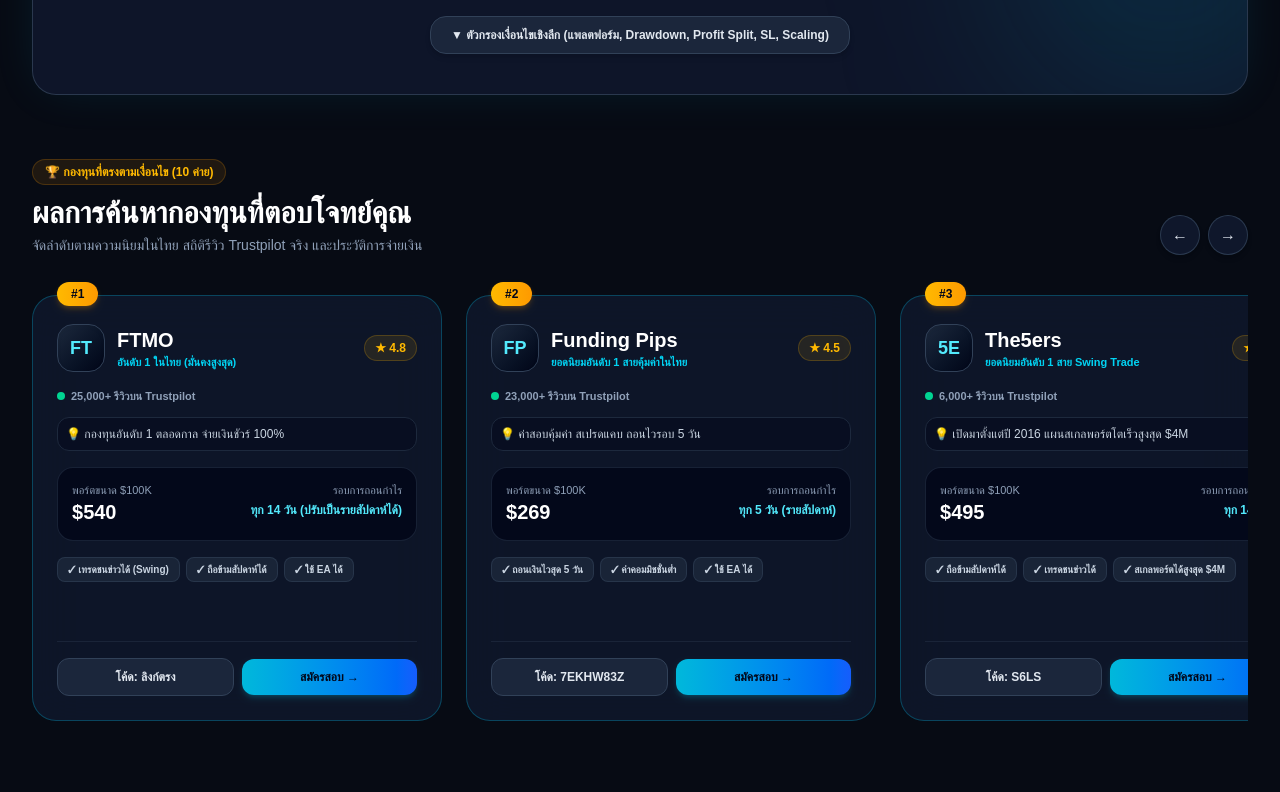
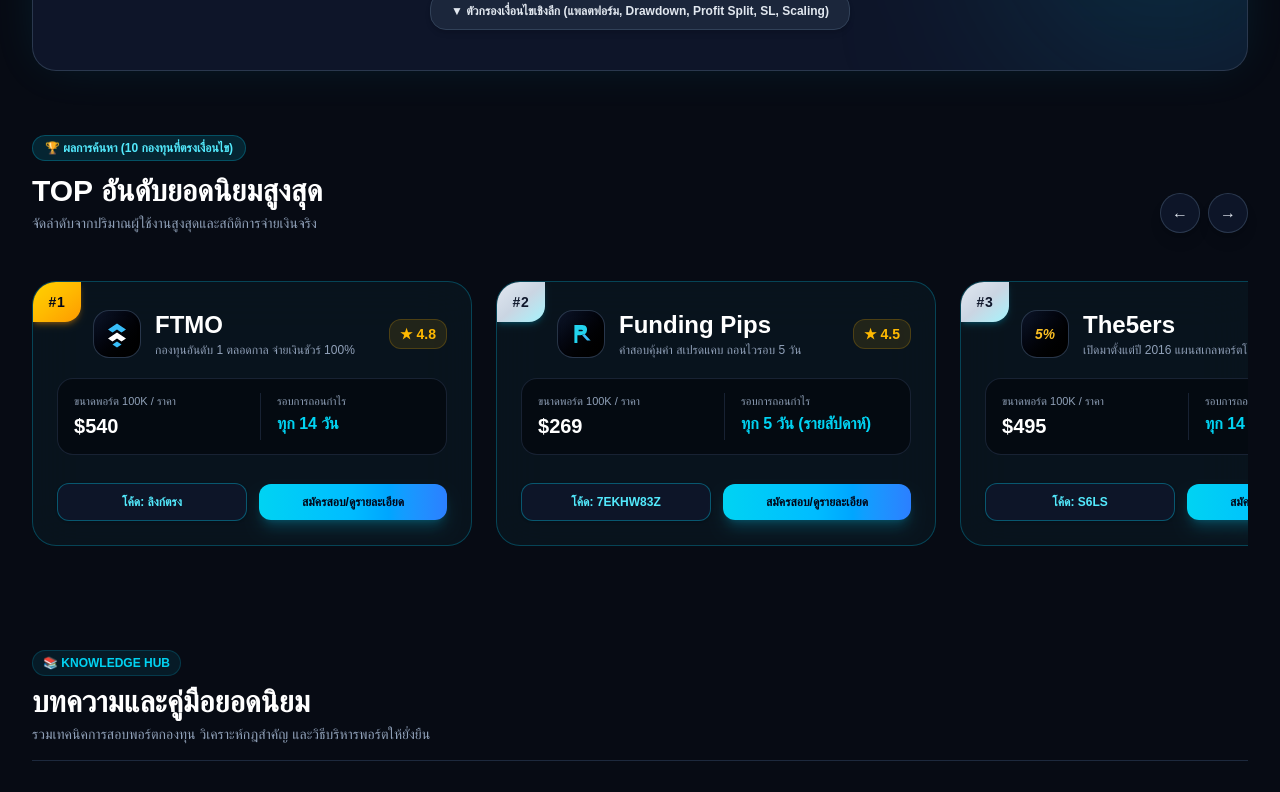
Before and after one commit to jirawat1992/prophubthai, a Next.js app: page / in a window 1280 px wide. Shown: the part 880-1672 px from the top of the page. Built offline with nearby package versions, Linux system fonts and the light colour scheme.

Commit message:
connect reactive filter logic with prop firms list

```diff
--- /dev/null
+++ b/app/components/FirmLogo.tsx
@@ -0,0 +1,155 @@
+interface FirmLogoProps {
+  id: string;
+}
+
+export default function FirmLogo({ id }: FirmLogoProps) {
+  switch (id) {
+    case "ftmo":
+      return (
+        <svg viewBox="0 0 100 100" className="w-8 h-8">
+          <polygon points="50,15 80,35 65,45 50,35 35,45 20,35" fill="#38bdf8" />
+          <polygon points="50,45 80,65 65,75 50,65 35,75 20,65" fill="#ffffff" />
+          <polygon points="50,75 65,85 50,95 35,85" fill="#38bdf8" />
+        </svg>
+      );
+
+    case "funding-pips":
+      return (
+        <svg viewBox="0 0 100 100" className="w-8 h-8">
+          <path d="M28 20 H54 C68 20 74 32 68 45 C62 54 52 54 38 54 V80 H28 Z" fill="#22d3ee" />
+          <path d="M42 36 H52 C57 36 58 41 53 41 H42 Z" fill="#040d1a" />
+          <polygon points="62,50 82,72 70,72 54,54" fill="#38bdf8" />
+        </svg>
+      );
+
+    case "the5ers":
+      return (
+        <svg viewBox="0 0 100 100" className="w-8 h-8">
+          <text
+            x="50%"
+            y="56%"
+            dominantBaseline="middle"
+            textAnchor="middle"
+            fill="#fbbf24"
+            fontWeight="900"
+            fontSize="46"
+            fontStyle="italic"
+            fontFamily="sans-serif"
+          >
+            5%
+          </text>
+        </svg>
+      );
+
+    case "fundednext":
+      return (
+        <svg viewBox="0 0 100 100" className="w-8 h-8">
+          <path d="M25 25 H55 V38 H40 V48 H52 V61 H40 V75 H25 Z" fill="#818cf8" />
+          <path d="M58 75 V25 H72 L72 58 L72 75 Z" fill="#38bdf8" />
+          <polygon points="62,25 76,55 76,25" fill="#c084fc" />
+        </svg>
+      );
+
+    case "wemastertrade":
+      return (
+        <svg viewBox="0 0 100 100" className="w-8 h-8">
+          <path
+            d="M20 30 L32 70 L44 42 L56 70 L68 30 L80 70"
+            fill="none"
+            stroke="#34d399"
+            strokeWidth="10"
+            strokeLinecap="round"
+            strokeLinejoin="round"
+          />
+        </svg>
+      );
+
+    case "ic-funded":
+      return (
+        <svg viewBox="0 0 100 100" className="w-8 h-8">
+          <rect x="22" y="22" width="56" height="56" rx="14" fill="#0284c7" />
+          <text
+            x="50%"
+            y="54%"
+            dominantBaseline="middle"
+            textAnchor="middle"
+            fill="#ffffff"
+            fontWeight="900"
+            fontSize="30"
+            fontFamily="sans-serif"
+          >
+            IC
+          </text>
+        </svg>
+      );
+
+    case "blue-guardian":
+      return (
+        <svg viewBox="0 0 100 100" className="w-8 h-8">
+          <path
+            d="M50 18 L76 28 V50 C76 68 64 80 50 86 C36 80 24 68 24 50 V28 Z"
+            fill="#1e3a8a"
+            stroke="#38bdf8"
+            strokeWidth="6"
+          />
+          <polygon points="50,34 58,48 50,66 42,48" fill="#38bdf8" />
+        </svg>
+      );
+
+    case "e8-markets":
+      return (
+        <svg viewBox="0 0 100 100" className="w-8 h-8">
+          <text
+            x="50%"
+            y="55%"
+            dominantBaseline="middle"
+            textAnchor="middle"
+            fill="#e879f9"
+            fontWeight="900"
+            fontSize="38"
+            fontFamily="sans-serif"
+          >
+            E8
+          </text>
+        </svg>
+      );
+
+    case "alpha-capital":
+      return (
+        <svg viewBox="0 0 100 100" className="w-8 h-8">
+          <circle cx="50" cy="50" r="32" stroke="#94a3b8" strokeWidth="6" fill="none" />
+          <path
+            d="M38 58 C42 42 58 42 62 58 C62 68 46 68 38 58 Z"
+            fill="none"
+            stroke="#f8fafc"
+            strokeWidth="7"
+          />
+        </svg>
+      );
+
+    case "upcomers":
+      return (
+        <svg viewBox="0 0 100 100" className="w-8 h-8">
+          <path
+            d="M26 62 L50 36 L74 62"
+            fill="none"
+            stroke="#22d3ee"
+            strokeWidth="10"
+            strokeLinecap="round"
+            strokeLinejoin="round"
+          />
+          <path
+            d="M36 76 L50 60 L64 76"
+            fill="none"
+            stroke="#10b981"
+            strokeWidth="8"
+            strokeLinecap="round"
+            strokeLinejoin="round"
+          />
+        </svg>
+      );
+
+    default:
+      return <span className="font-black text-cyan-400 text-lg">PH</span>;
+  }
+}
--- a/app/page.tsx
+++ b/app/page.tsx
@@ -2,6 +2,7 @@
 
 import { useState, useRef, useMemo } from "react";
 import PropMatcher, { FilterState } from "./components/PropMatcher";
+import FirmLogo from "./components/FirmLogo";
 
 interface AccountDetail {
   price: number;
@@ -21,15 +22,15 @@
   accountSizes: {
     [key: string]: AccountDetail;
   };
-  models: string[]; // "2-step", "1-step", "instant"
-  drawdownType: string; // "equity_balance", "balance", "trailing"
+  models: string[];
+  drawdownType: string;
   payoutCycle: string;
-  payoutDays: number; // 5, 8, 14
+  payoutDays: number;
   features: string[];
   discountCode: string;
   affLink: string;
   paymentMethods: string[];
-  platforms: string[]; // "mt5", "ctrader", "tradingview", "tradelocker", "dxtrade"
+  platforms: string[];
   hasPromptPay: boolean;
   allowNews: boolean;
   allowWeekend: boolean;
@@ -38,7 +39,7 @@
   noSlRequired: boolean;
   noConsistencyRule: boolean;
   scalingPlan: boolean;
-  profitSplitRate: number; // 80, 90
+  profitSplitRate: number;
   hasChallengeProfit: boolean;
 }
 
@@ -61,7 +62,7 @@
     },
     models: ["2-step"],
     drawdownType: "equity_balance",
-    payoutCycle: "ทุก 14 วัน (ปรับเป็นรายสัปดาห์ได้)",
+    payoutCycle: "ทุก 14 วัน",
     payoutDays: 14,
     features: ["เทรดชนข่าวได้ (Swing)", "ถือข้ามสัปดาห์ได้", "ใช้ EA ได้"],
     discountCode: "ลิงก์ตรง",
@@ -440,32 +441,22 @@
     setFilters(initialFilters);
   };
 
-  // ⚡ Reactive Filter Logic: คัดกรองและตัดกองทุนที่ไม่ตรงเงื่อนไขออกทันที
   const filteredFirms = useMemo(() => {
     return propFirms.filter((firm) => {
-      // 1. Model Type
       if (filters.modelType !== "all" && !firm.models.includes(filters.modelType)) {
         return false;
       }
-
-      // 2. Account Size (ตรวจสอบว่ามีพอร์ตไซส์นี้หรือไม่)
       if (filters.accountSize !== "all" && filters.accountSize !== "custom") {
         if (!firm.accountSizes[filters.accountSize]) {
           return false;
         }
       }
-
-      // 3. Payment Method
       if (filters.paymentMethod === "promptpay" && !firm.hasPromptPay) {
         return false;
       }
-
-      // 4. Trading Rules
       if (filters.allowNews && !firm.allowNews) return false;
       if (filters.allowWeekend && !firm.allowWeekend) return false;
       if (filters.allowEA && !firm.allowEA) return false;
-
-      // 5. Advanced Filters
       if (filters.platform !== "all" && !firm.platforms.includes(filters.platform)) {
         return false;
       }
@@ -493,7 +484,6 @@
       if (filters.scalingPlan && !firm.scalingPlan) {
         return false;
       }
-
       return true;
     });
   }, [filters]);
@@ -536,11 +526,11 @@
           เปรียบเทียบ <span className="bg-gradient-to-r from-cyan-400 to-blue-500 bg-clip-text text-transparent">พอร์ตกองทุนที่ดีที่สุด</span>
         </h1>
         <p className="mt-4 text-sm sm:text-base text-slate-400 max-w-2xl mx-auto font-light">
-          คลังความรู้การสอบกองทุน กฏและเงื่อนไขการเทรด โค้ดส่วนลด ระบบคัดกรองกองทุน อับเดตข้อมูลตรงสำหรับเทรดเดอร์ไทย
+          เทียบกฎ Drawdown, ราคาค่าสอบ, กฎเทรดข่าว พร้อมรับส่วนลดค่าสอบทันที อัปเดตข้อมูลตรงสำหรับเทรดเดอร์ไทย
         </p>
       </section>
 
-      {/* Smart Matcher Component พร้อมรับและส่งตัวกรอง */}
+      {/* Smart Matcher */}
       <PropMatcher
         filters={filters}
         onFilterChange={setFilters}
@@ -548,18 +538,18 @@
         resultCount={filteredFirms.length}
       />
 
-      {/* 🏆 Horizontal Slider: แสดงผลกองทุนที่ผ่านเกณฑ์ */}
+      {/* 🏆 Horizontal Slider: แสดงผลกองทุนตามเงื่อนไข (สไตล์ริบบิ้นแท็ก + โลโก้) */}
       <section className="max-w-7xl mx-auto px-4 sm:px-6 lg:px-8 my-16 relative">
-        <div className="flex flex-col md:flex-row md:items-end justify-between mb-6">
+        <div className="flex flex-col md:flex-row md:items-end justify-between mb-8">
           <div>
-            <div className="inline-flex items-center gap-2 px-3 py-1 rounded-full bg-amber-500/10 text-amber-400 text-xs font-bold mb-2.5 border border-amber-500/20">
-              🏆 กองทุนที่ตรงตามเงื่อนไข ({filteredFirms.length} ค่าย)
+            <div className="inline-flex items-center gap-2 px-3 py-1 rounded-full bg-cyan-500/15 text-cyan-300 text-xs font-bold mb-3 border border-cyan-500/30">
+              🏆 ผลการค้นหา ({filteredFirms.length} กองทุนที่ตรงเงื่อนไข)
             </div>
             <h2 className="text-2xl sm:text-3xl font-black text-white">
-              ผลการค้นหากองทุนที่ตอบโจทย์คุณ
+              TOP อันดับยอดนิยมสูงสุด
             </h2>
             <p className="text-xs sm:text-sm text-slate-400 mt-1">
-              จัดลำดับตามความนิยมในไทย สถิติรีวิว Trustpilot จริง และประวัติการจ่ายเงิน
+              จัดลำดับจากปริมาณผู้ใช้งานสูงสุดและสถิติการจ่ายเงินจริง
             </p>
           </div>
 
@@ -568,14 +558,14 @@
               <button
                 onClick={scrollLeft}
                 aria-label="Previous"
-                className="w-10 h-10 rounded-full bg-slate-900 border border-slate-700/80 flex items-center justify-center hover:bg-slate-800 hover:border-cyan-400 text-slate-200 transition-all shadow-md active:scale-95"
+                className="w-10 h-10 rounded-full bg-slate-900/90 border border-slate-700/80 flex items-center justify-center hover:bg-slate-800 hover:border-cyan-400 text-slate-200 transition-all shadow-lg active:scale-95"
               >
                 ←
               </button>
               <button
                 onClick={scrollRight}
                 aria-label="Next"
-                className="w-10 h-10 rounded-full bg-slate-900 border border-slate-700/80 flex items-center justify-center hover:bg-slate-800 hover:border-cyan-400 text-slate-200 transition-all shadow-md active:scale-95"
+                className="w-10 h-10 rounded-full bg-slate-900/90 border border-slate-700/80 flex items-center justify-center hover:bg-slate-800 hover:border-cyan-400 text-slate-200 transition-all shadow-lg active:scale-95"
               >
                 →
               </button>
@@ -583,13 +573,12 @@
           )}
         </div>
 
-        {/* ถ้าไม่มีกองทุนใดตรงเงื่อนไขเลย */}
         {filteredFirms.length === 0 ? (
           <div className="bg-slate-900/60 border border-slate-800 rounded-3xl p-12 text-center my-6">
             <span className="text-4xl block mb-3">🔍</span>
             <h3 className="text-lg font-bold text-white">ไม่พบกองทุนที่ตรงตามเงื่อนไขทั้งหมดของคุณ</h3>
             <p className="text-xs text-slate-400 mt-1 mb-5">
-              ลองลดเงื่อนไขบางข้อ หรือปรับตัวกรองแพลตฟอร์ม/ขนาดพอร์ตให้กว้างขึ้น
+              ลองลดเงื่อนไขบางข้อ หรือปรับขนาดพอร์ต/แพลตฟอร์มให้กว้างขึ้น
             </p>
             <button
               onClick={handleResetFilters}
@@ -599,97 +588,94 @@
             </button>
           </div>
         ) : (
-          /* คอนเทนเนอร์การ์ดแบบปัดข้าง */
           <div
             ref={slideRef}
             className="flex gap-6 overflow-x-auto snap-x snap-mandatory scroll-smooth pb-6 pt-4"
             style={{ scrollbarWidth: "none" }}
           >
             {filteredFirms.map((firm) => {
-              // ดึงราคาตามพอร์ตที่ผู้ใช้เลือก (ถ้าไม่มีให้ใช้ 100K เป็นฐาน)
               const selectedSize =
                 filters.accountSize !== "all" && filters.accountSize !== "custom" && firm.accountSizes[filters.accountSize]
                   ? filters.accountSize
                   : "100K";
               const currentAccount = firm.accountSizes[selectedSize] || Object.values(firm.accountSizes)[0];
+              const isTop1 = firm.popularityRank === 1;
 
               return (
                 <div
                   key={firm.id}
-                  className="snap-start shrink-0 w-[330px] sm:w-[410px] rounded-3xl bg-slate-900/90 border border-cyan-500/30 hover:border-cyan-400 p-6 flex flex-col justify-between transition-all duration-300 hover:shadow-[0_0_30px_rgba(6,182,212,0.2)] relative backdrop-blur-xl group"
+                  className="snap-start shrink-0 w-[350px] sm:w-[440px] rounded-3xl bg-[#09141f]/90 border border-cyan-500/30 hover:border-cyan-400/80 p-6 pt-7 flex flex-col justify-between transition-all duration-300 hover:shadow-[0_0_35px_rgba(6,182,212,0.2)] relative backdrop-blur-xl group overflow-hidden"
                 >
-                  <div className="absolute -top-3.5 left-6 bg-gradient-to-r from-amber-400 to-amber-500 text-slate-950 font-black text-xs px-3.5 py-1 rounded-full shadow-md shadow-amber-500/20 z-10 flex items-center gap-1">
-                    <span>#{firm.popularityRank}</span>
+                  {/* 🏷️ 1. ป้ายแท็กริบบิ้นมุมซ้ายบน */}
+                  <div
+                    className={`absolute top-0 left-0 w-12 h-10 flex items-center justify-center font-black text-sm tracking-wider shadow-md rounded-br-2xl ${
+                      isTop1
+                        ? "bg-gradient-to-br from-amber-300 via-amber-400 to-amber-500 text-slate-950 shadow-amber-500/30"
+                        : "bg-gradient-to-br from-slate-200 via-slate-300 to-cyan-200 text-slate-900 shadow-cyan-500/20"
+                    }`}
+                  >
+                    #{firm.popularityRank}
                   </div>
 
                   <div>
-                    <div className="flex items-center justify-between mb-4 mt-1">
-                      <div className="flex items-center gap-3">
-                        <div className="w-12 h-12 rounded-2xl bg-gradient-to-br from-slate-800 to-slate-950 border border-slate-700 flex items-center justify-center text-cyan-300 font-black text-lg shadow-inner group-hover:border-cyan-400 transition-colors">
-                          {firm.shortName}
+                    {/* 🏷️ 2. Header: โลโก้ + ชื่อ + เรตติ้ง */}
+                    <div className="flex items-center justify-between pl-9 mb-5">
+                      <div className="flex items-center gap-3.5">
+                        <div className="w-12 h-12 rounded-2xl bg-gradient-to-br from-slate-900 to-black border border-slate-700/80 flex items-center justify-center p-2 shadow-inner group-hover:border-cyan-400/50 transition-colors shrink-0">
+                          <FirmLogo id={firm.id} />
                         </div>
+
                         <div>
-                          <h3 className="text-xl font-black text-white group-hover:text-cyan-300 transition-colors">
+                          <h3 className="text-xl sm:text-2xl font-black text-white group-hover:text-cyan-300 transition-colors leading-tight">
                             {firm.name}
                           </h3>
-                          <p className="text-[11px] text-cyan-400 font-bold line-clamp-1">{firm.thaiRankLabel}</p>
+                          <p className="text-xs text-slate-400 font-medium line-clamp-1 mt-0.5">
+                            {firm.highlight}
+                          </p>
                         </div>
                       </div>
 
-                      <div className="text-right">
-                        <span className="text-xs font-bold text-amber-400 bg-amber-400/10 border border-amber-400/20 px-2.5 py-1 rounded-full inline-flex items-center gap-1">
-                          ★ {firm.rating}
+                      <div className="flex items-center gap-1 text-amber-400 font-bold text-sm bg-amber-400/10 px-2.5 py-1 rounded-xl border border-amber-400/20 shrink-0">
+                        <span>★</span>
+                        <span>{firm.rating}</span>
+                      </div>
+                    </div>
+
+                    {/* 🏷️ 3. สถิติพอร์ต 2 คอลัมน์ */}
+                    <div className="grid grid-cols-2 gap-4 py-3.5 px-4 rounded-2xl bg-black/40 border border-slate-800/80 mb-5">
+                      <div>
+                        <span className="text-[11px] text-slate-400 block font-medium">
+                          ขนาดพอร์ต {selectedSize} / ราคา
+                        </span>
+                        <span className="text-lg sm:text-xl font-black text-white block mt-0.5">
+                          ${currentAccount.price}
+                        </span>
+                      </div>
+                      <div className="border-l border-slate-800/80 pl-4">
+                        <span className="text-[11px] text-slate-400 block font-medium">รอบการถอนกำไร</span>
+                        <span className="text-sm sm:text-base font-bold text-cyan-400 block mt-0.5">
+                          {firm.payoutCycle}
                         </span>
                       </div>
                     </div>
-
-                    <div className="text-[11px] text-slate-400 font-semibold mb-3 flex items-center gap-1.5">
-                      <span className="w-2 h-2 rounded-full bg-emerald-400"></span>
-                      <span>{firm.trustpilotReviews}</span>
-                    </div>
-
-                    <p className="text-xs text-slate-300 font-medium mb-4 line-clamp-1 bg-slate-950/40 p-2 rounded-xl border border-slate-800">
-                      💡 {firm.highlight}
-                    </p>
-
-                    <div className="grid grid-cols-2 gap-2.5 p-3.5 rounded-2xl bg-slate-950/80 border border-slate-800/80 mb-4">
-                      <div>
-                        <span className="text-[11px] text-slate-400 block">พอร์ตขนาด ${selectedSize}</span>
-                        <span className="text-xl font-black text-white">${currentAccount.price}</span>
-                      </div>
-                      <div className="text-right">
-                        <span className="text-[11px] text-slate-400 block">รอบการถอนกำไร</span>
-                        <span className="text-xs font-bold text-cyan-300 block mt-1">{firm.payoutCycle}</span>
-                      </div>
-                    </div>
-
-                    <div className="flex flex-wrap gap-1.5 mb-2">
-                      {firm.features.map((f, i) => (
-                        <span
-                          key={i}
-                          className="text-[10px] font-semibold bg-slate-800/80 text-slate-300 border border-slate-700/60 px-2.5 py-1 rounded-lg"
-                        >
-                          ✓ {f}
-                        </span>
-                      ))}
-                    </div>
                   </div>
 
-                  <div className="mt-5 pt-4 border-t border-slate-800/80 flex items-center gap-2">
+                  {/* 🏷️ 4. แถบปุ่มคู่ด้านล่าง */}
+                  <div className="flex items-center gap-3 pt-2">
                     <button
                       onClick={() => handleCopy(firm.discountCode)}
-                      className="flex-1 py-2.5 px-3 rounded-xl bg-slate-800/90 hover:bg-slate-800 border border-slate-700 text-xs font-bold text-slate-200 transition-all flex items-center justify-center gap-1 hover:border-slate-500 active:scale-95"
+                      className="flex-1 py-2.5 px-3 rounded-xl bg-slate-900/90 hover:bg-slate-800 border border-cyan-500/40 text-xs font-bold text-cyan-300 transition-all text-center truncate hover:border-cyan-400 active:scale-95 shadow-sm"
                     >
-                      <span>{copiedCode === firm.discountCode ? "✓ คัดลอกแล้ว" : `โค้ด: ${firm.discountCode}`}</span>
+                      {copiedCode === firm.discountCode ? "✓ คัดลอกแล้ว" : `โค้ด: ${firm.discountCode}`}
                     </button>
 
                     <a
                       href={firm.affLink}
                       target="_blank"
-                      rel="noopener noreferrer"
-                      className="flex-1 py-2.5 px-3 text-center rounded-xl bg-gradient-to-r from-cyan-500 to-blue-600 hover:from-cyan-400 hover:to-blue-500 text-slate-950 font-black text-xs transition-all shadow-md shadow-cyan-500/20 active:scale-95"
+                      rel="noopener noreferrer sponsored"
+                      className="flex-1 py-2.5 px-3 rounded-xl bg-gradient-to-r from-cyan-400 via-sky-400 to-blue-500 hover:from-cyan-300 hover:to-blue-400 text-slate-950 font-black text-xs transition-all text-center truncate shadow-lg shadow-cyan-500/25 active:scale-95"
                     >
-                      สมัครสอบ →
+                      สมัครสอบ/ดูรายละเอียด
                     </a>
                   </div>
                 </div>
```
